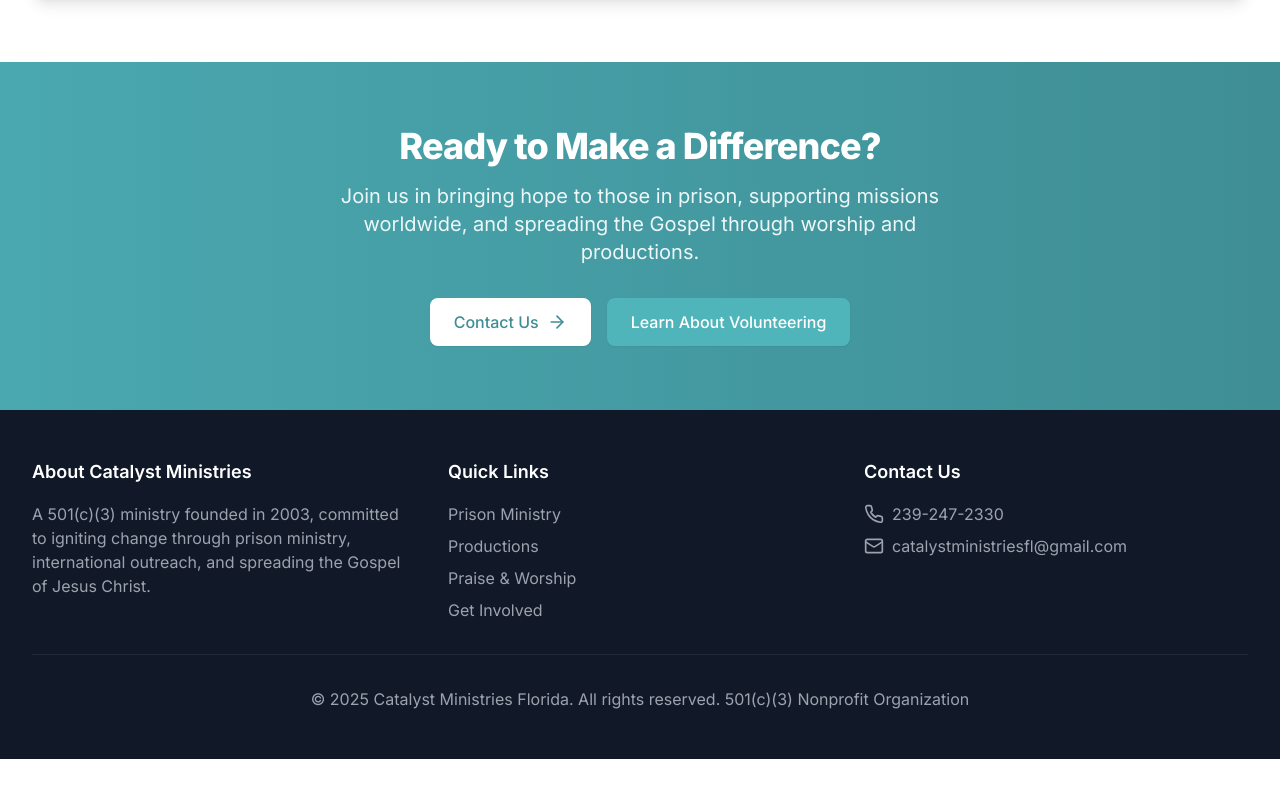
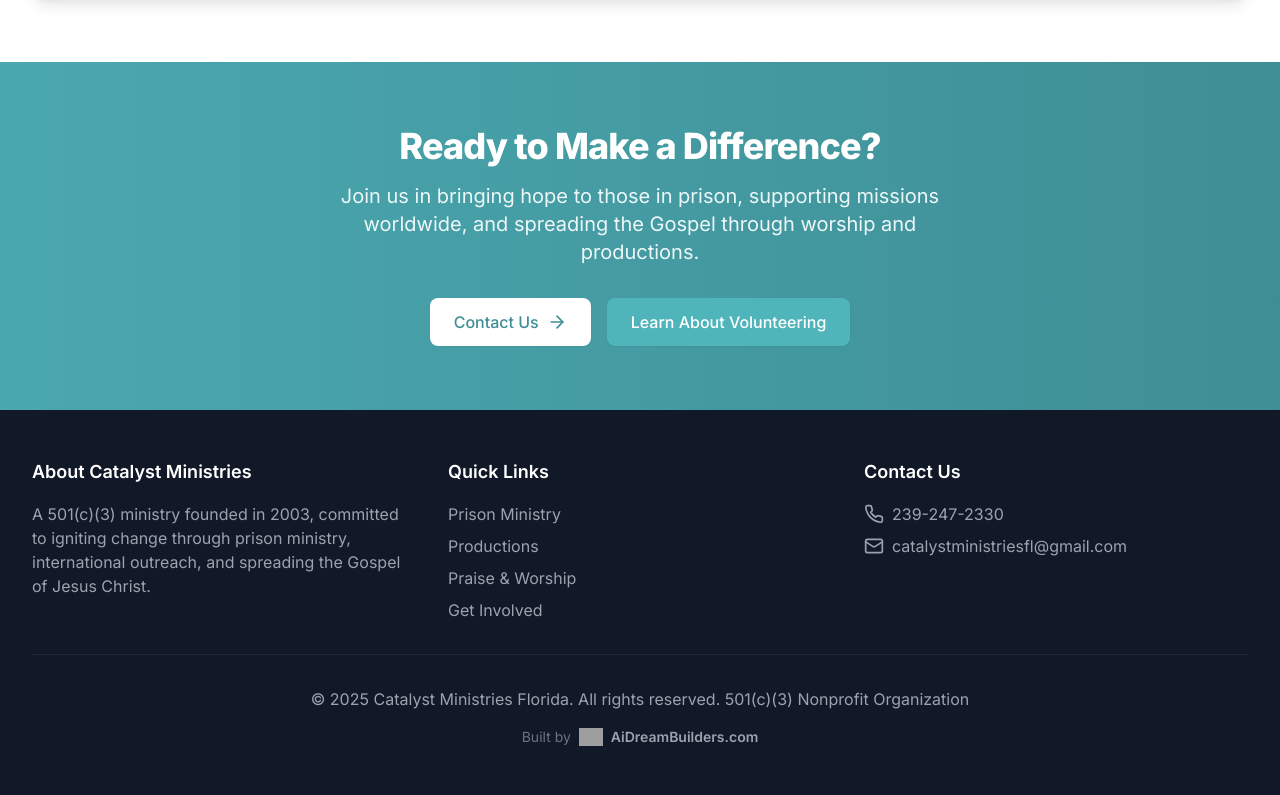
Before and after one commit to Catalyst-FL/catalystfl, a Next.js app: page / in a window 1280 px wide. Shown: the part 4272-5067 px from the top of the page. Before the commit the page ends 5031 px from the top, so only its background shows below. Built offline with nearby package versions, Linux system fonts and the light colour scheme; no server answers; grey boxes are pictures that could not be loaded.

Commit message:
Add AiDreamBuilders.com credit to footer with logo
- Added 'Built by AiDreamBuilders.com' in footer
- Logo placement with hover effects
- Links to https://www.aidreambuilders.com
- Professional branding credit below copyright

Note: aidreambuilderslogo.png needs to be added to /public/images/

```diff
--- a/components/Footer.tsx
+++ b/components/Footer.tsx
@@ -1,4 +1,5 @@
 import Link from 'next/link';
+import Image from 'next/image';
 import { Mail, Phone } from 'lucide-react';
 
 export default function Footer() {
@@ -67,8 +68,32 @@
           </div>
         </div>
 
-        <div className="mt-8 border-t border-gray-800 pt-8 text-center text-gray-400">
-          <p>&copy; {currentYear} Catalyst Ministries Florida. All rights reserved. 501(c)(3) Nonprofit Organization</p>
+        <div className="mt-8 border-t border-gray-800 pt-8">
+          <div className="text-center text-gray-400 mb-4">
+            <p>&copy; {currentYear} Catalyst Ministries Florida. All rights reserved. 501(c)(3) Nonprofit Organization</p>
+          </div>
+
+          {/* Built By Credit */}
+          <div className="flex items-center justify-center gap-2 text-sm text-gray-500">
+            <span>Built by</span>
+            <a
+              href="https://www.aidreambuilders.com"
+              target="_blank"
+              rel="noopener noreferrer"
+              className="inline-flex items-center gap-2 hover:opacity-80 transition-opacity group"
+            >
+              <Image
+                src="/images/aidreambuilderslogo.png"
+                alt="AiDreamBuilders"
+                width={24}
+                height={24}
+                className="object-contain group-hover:scale-110 transition-transform"
+              />
+              <span className="font-semibold text-gray-400 group-hover:text-white transition-colors">
+                AiDreamBuilders.com
+              </span>
+            </a>
+          </div>
         </div>
       </div>
     </footer>
```
